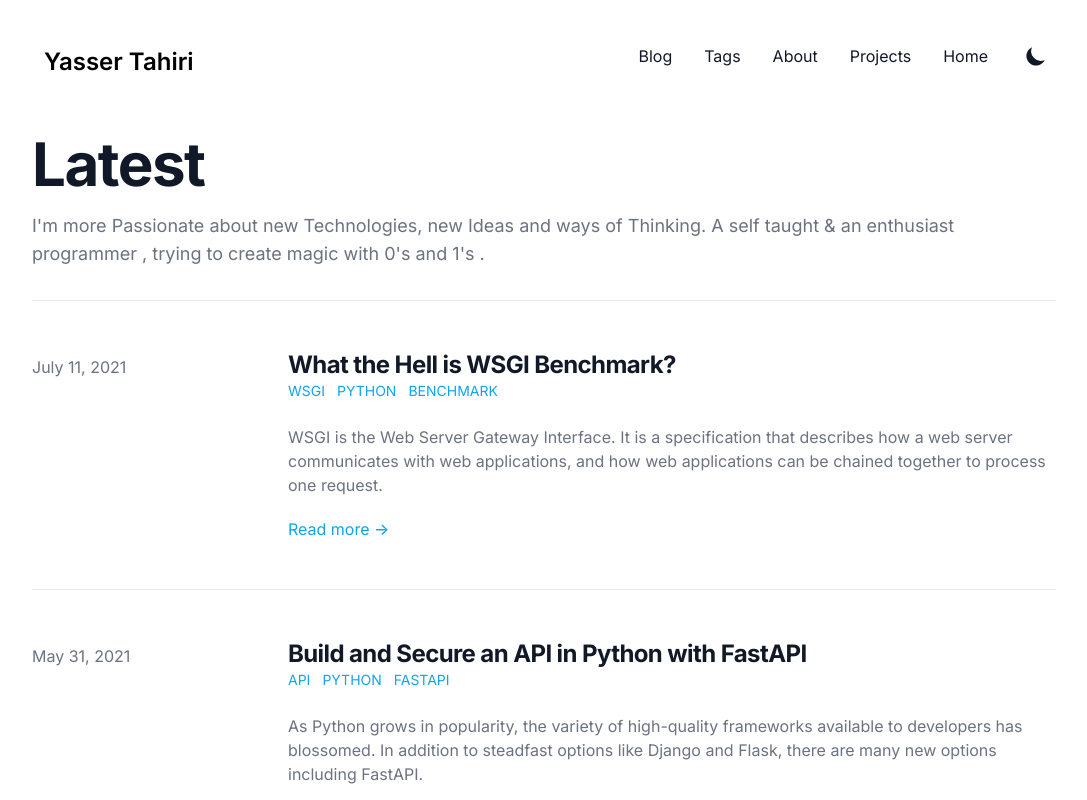
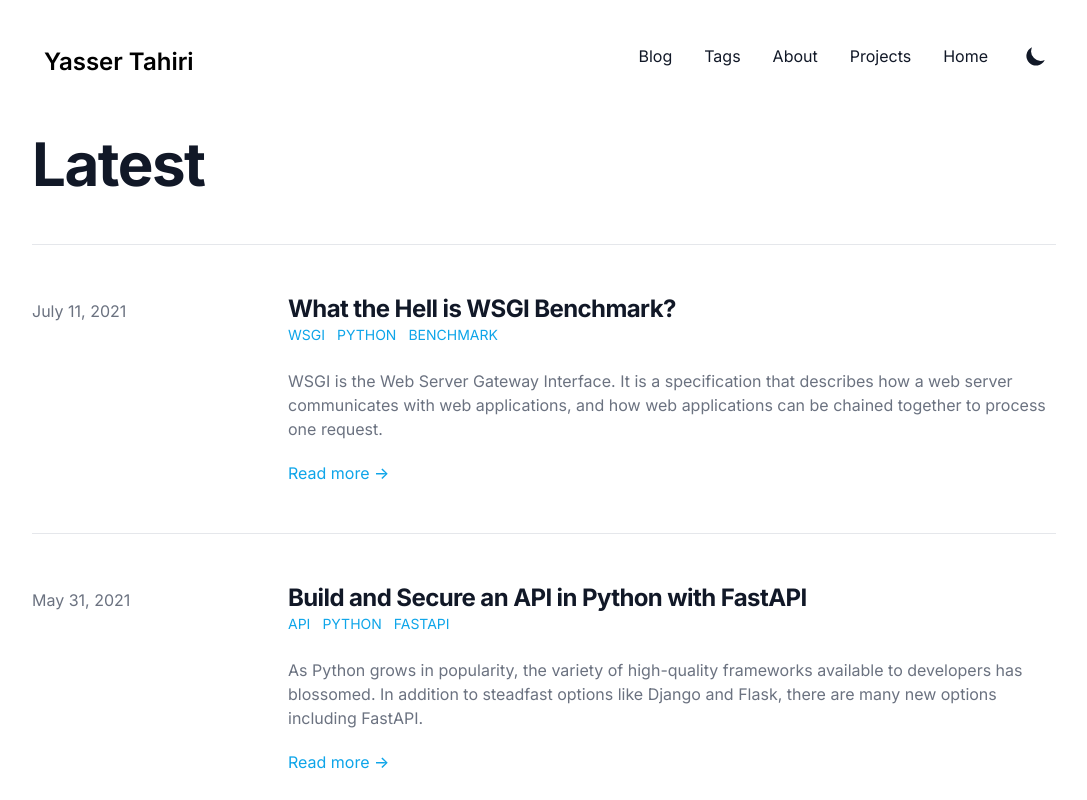
Before and after one commit to yezz123/Blog, a Next.js app: page / in a window 1280 px wide. Shown: the top 800 px of the page, without its empty margins (96-1183 px from the left). Built offline with nearby package versions, Linux system fonts and the light colour scheme; what @tailwindcss/typography would draw is missing.

Commit message:
⚙ Fix pages

```diff
--- a/pages/about.js
+++ b/pages/about.js
@@ -34,7 +34,6 @@ export default function About() {
             <div className="flex pt-6 space-x-3">
               <SocialIcon kind="mail" href={`mailto:${siteMetadata.email}`} />
               <SocialIcon kind="github" href={siteMetadata.github} />
-              <SocialIcon kind="facebook" href={siteMetadata.facebook} />
               <SocialIcon kind="youtube" href={siteMetadata.youtube} />
               <SocialIcon kind="linkedin" href={siteMetadata.linkedin} />
               <SocialIcon kind="twitter" href={siteMetadata.twitter} />
--- a/pages/index.js
+++ b/pages/index.js
@@ -26,9 +26,7 @@ export default function Home({ posts }) {
           <h1 className="text-3xl font-extrabold leading-9 tracking-tight text-gray-900 dark:text-gray-100 sm:text-4xl sm:leading-10 md:text-6xl md:leading-14">
             Latest
           </h1>
-          <p className="text-lg leading-7 text-gray-500 dark:text-gray-400">
-            {siteMetadata.description}
-          </p>
+          <p className="text-lg leading-7 text-gray-500 dark:text-gray-400"></p>
         </div>
         <ul className="divide-y divide-gray-200 dark:divide-gray-700">
           {!posts.length && 'No posts found.'}
```
